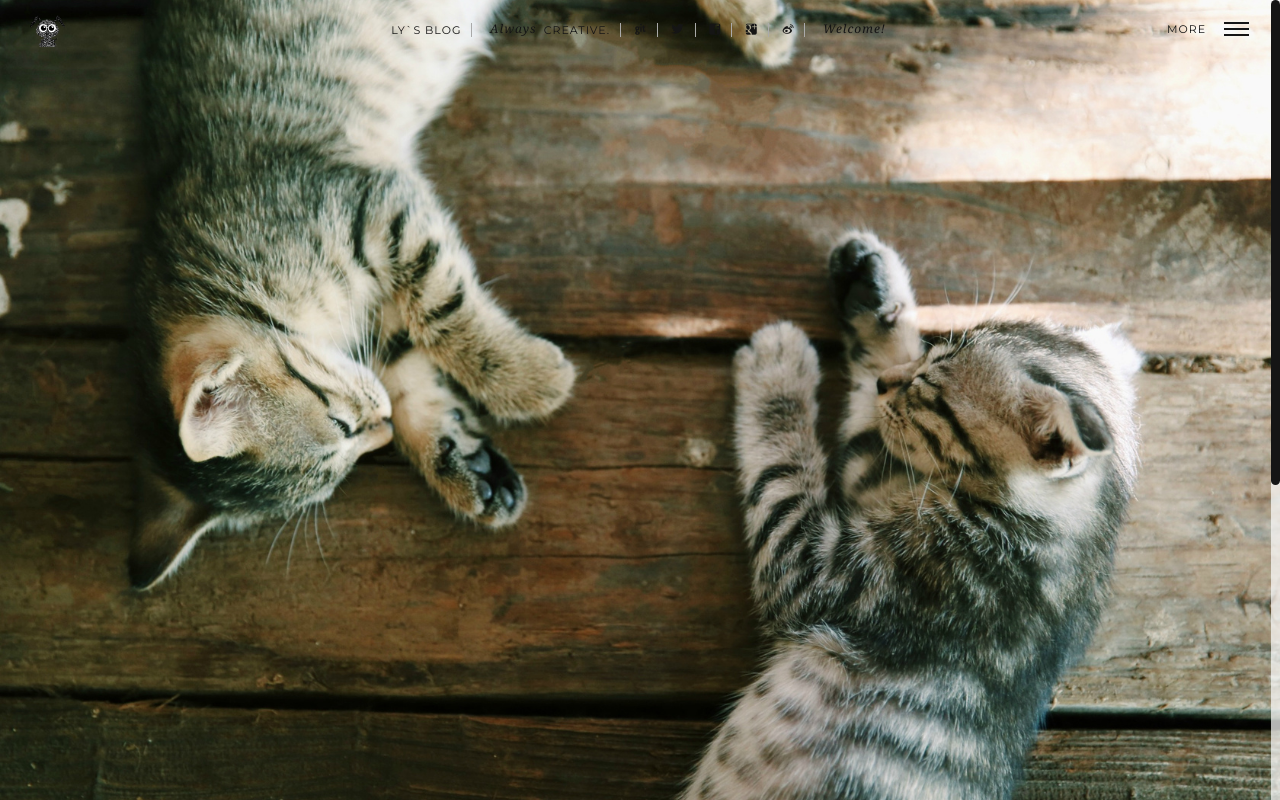
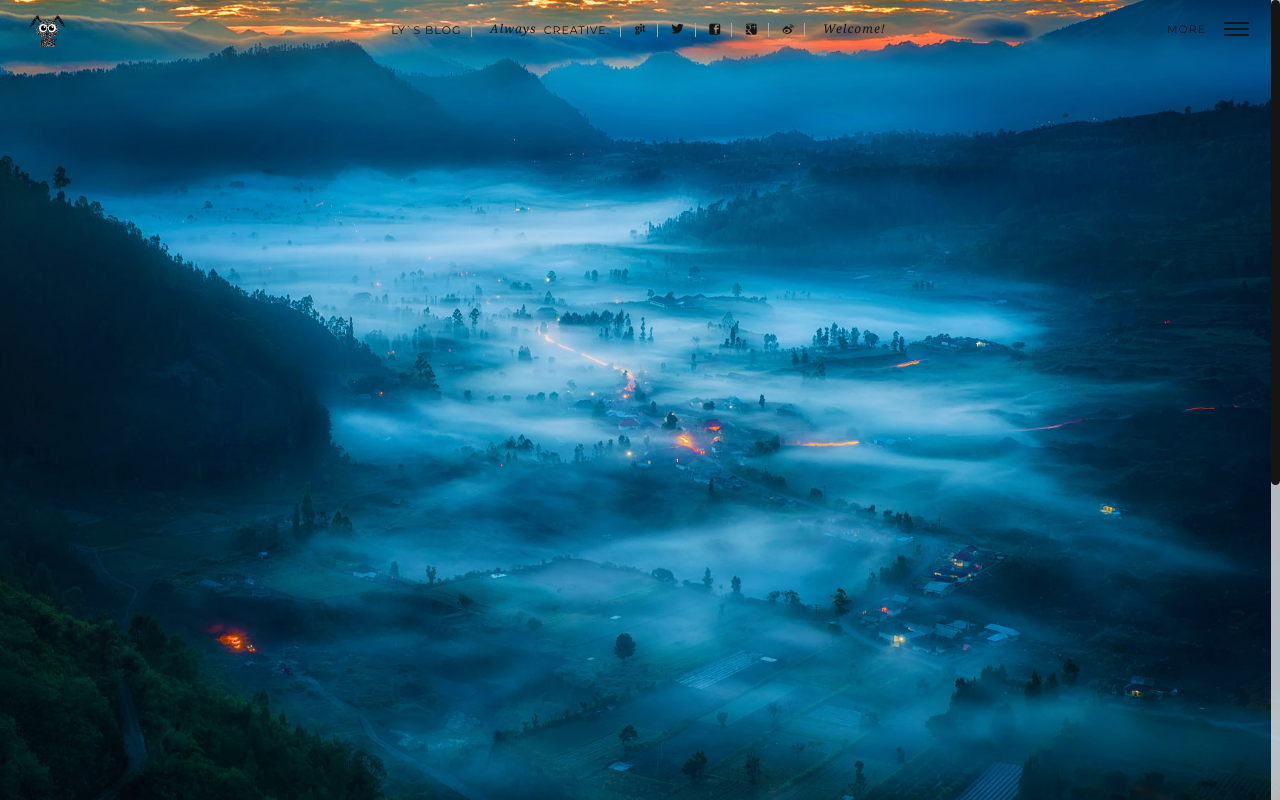
Before and after one commit to liuyed/liuyed.github.io, a plain HTML site: page archives/2017/04/index.html in a window 1280 px wide. Shown: the top 800 px of the page. Drawn offline with nearby package versions, Linux system fonts and the light colour scheme.

Commit message:
Site updated: 2017-08-22 22:59:52

```diff
--- a/archives/2017/04/index.html
+++ b/archives/2017/04/index.html
@@ -178,7 +178,7 @@
       <!-- ============================ Hero Image =========================== -->
 
 <section id="hero" class="scrollme">
-    <div class="container-fluid element-img" style="background: url(/img/bg_img.jpg) no-repeat center center fixed;background-size: cover">
+    <div class="container-fluid element-img" style="background: url(/img/bg_2.jpg) no-repeat center center fixed;background-size: cover">
         <div class="row">
             <div class="col-xs-12 col-sm-8 col-sm-offset-2 col-md-8 col-md-offset-2 vertical-align cover boost text-center">
                 <div class="center-me animateme" data-when="exit" data-from="0" data-to="0.6" data-opacity="0" data-translatey="100">
```
Also changed, not shown: archives/2017/index.html (+1 -1 lines), archives/index.html (+1 -1 lines), categories/边走边学/index.html (+1 -1 lines), index.html (+1 -1 lines), tags/不积硅步无以至千里/index.html (+1 -1 lines), img/bg_2.jpg (added).
